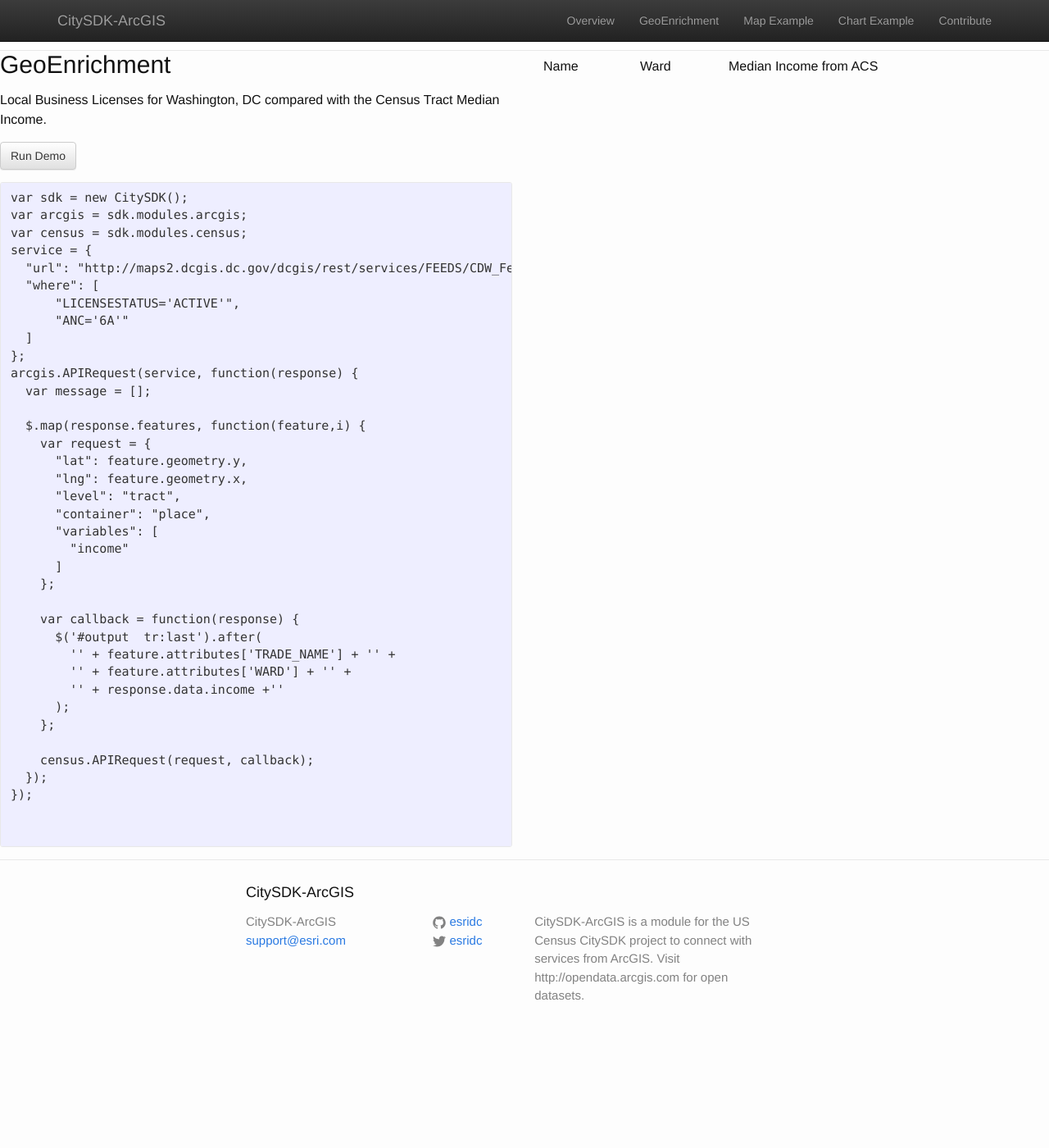
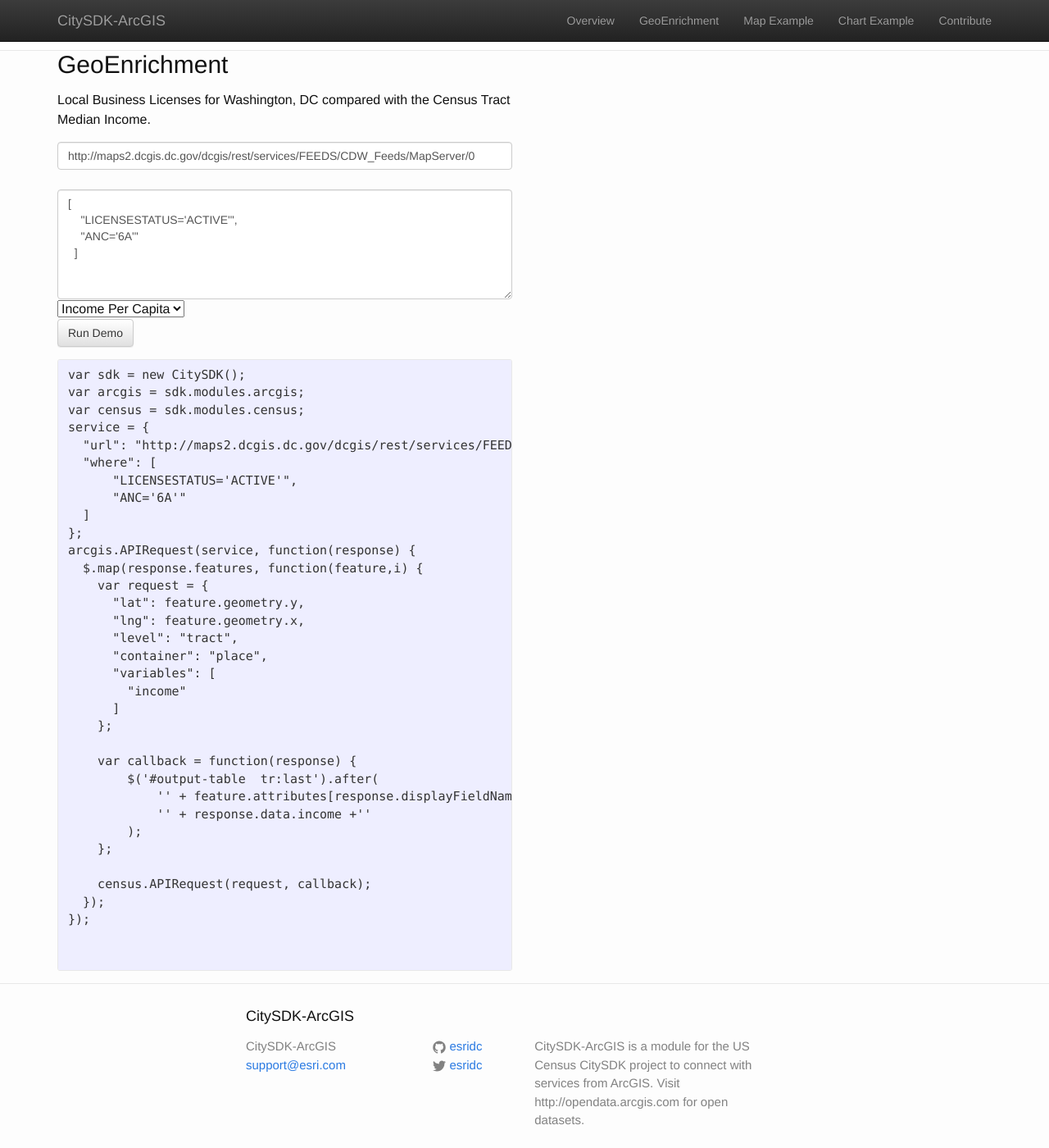
Before and after one commit to esridc/citysdk-arcgis, a Jekyll site: the page built from start.html, in a window 1280 px wide and 1400 px high. Shown: the whole window at 82% size. Built offline with Jekyll 4.4.1, drawn with Linux system fonts in a browser that asks for light colours.

Commit message:
Made the enrichment user controlled

```diff
--- a/start.html
+++ b/start.html
@@ -2,12 +2,25 @@
 layout: default
 ---
 
-
+<div class="container">
 <!-- Example row of columns -->
 <div class="row">
   <div class="col-md-6">
     <h2>GeoEnrichment</h2>
     <p>Local Business Licenses for Washington, DC compared with the Census Tract Median Income.</p>
+    <div class="">
+      <input class="form-control" type="text" id="service-url" value="http://maps2.dcgis.dc.gov/dcgis/rest/services/FEEDS/CDW_Feeds/MapServer/0" /><br />
+      <textarea class="form-control" id="service-where" rows=6>[
+    "LICENSESTATUS='ACTIVE'",
+    "ANC='6A'"
+  ]</textarea>
+      <select id="service-variable">
+        <option value="income_per_capita" default>Income Per Capita</option>
+        <option value="age" default>Age</option>
+        <option value="population" default>Population</option>
+        <option value="commute_time" default>Commute Time</option>
+      </select>
+    </div>
     <p><a class="btn btn-default" href="#" onclick="runDemo()">Run Demo</a></p>
     <pre>
 var sdk = new CitySDK();
@@ -21,8 +34,6 @@
   ]
 };
 arcgis.APIRequest(service, function(response) {
-  var message = [];
-
   $.map(response.features, function(feature,i) {
     var request = {
       "lat": feature.geometry.y,
@@ -35,11 +46,10 @@
     };
 
     var callback = function(response) {
-      $('#output  tr:last').after(
-        '<tr><td>' + feature.attributes['TRADE_NAME'] + '</td>' +
-        '<td>' + feature.attributes['WARD'] + '</td>' +
-        '<td>' + response.data.income +'</td></tr>'
-      );
+        $('#output-table  tr:last').after(
+            '<tr><td>' + feature.attributes[response.displayFieldName] + '</td>' +
+            '<td>' + response.data.income +'</td></tr>'
+        );
     };
 
     census.APIRequest(request, callback);
@@ -49,50 +59,53 @@
     </pre>
   </div>
   <div class="col-md-6">
-    <div class="table-responsive">
-      <table class="table table-striped" id="output">
-          <thead><tr><td>Name</td><td>Ward</td><td>Median Income from ACS</td></tr></thead>
-      </table>
+    <div id="output" class="table-responsive">
+
     </div>
  </div>
 </div>
-
+</div>
 
 <script type="text/javascript">
   var sdk = new CitySDK();
   var arcgis = sdk.modules.arcgis;
   var census = sdk.modules.census;
+  var variable, where, url;
   census.enable("d9084c5c4a0e92c442406b5eae0f14ec71d83569");
   function runDemo() {
+    url = $('#service-url').val();
+    where = JSON.parse($('#service-where').val());
+    variable = $('#service-variable').val();
+    console.log("Census Variable", variable);
+
+    if(where.length == 0){
+      where = ["1=1"];
+    }
     citySDKArcGIS_Table({
-            "url": "http://maps2.dcgis.dc.gov/dcgis/rest/services/FEEDS/CDW_Feeds/MapServer/0",
-            "where": [
-                "LICENSESTATUS='ACTIVE'",
-                "ANC='6A'"
-            ]
+            "url": url,
+            "where": where
         });
   }
 
   function citySDKArcGIS_Table(request) {
-      arcgis.APIRequest(request, function(response) {
-          var message = [];
-
-          $.map(response.features, function(feature,i) {
+      $("#output").html('<table class="table table-striped" id="output-table"> <thead><tr><td>Name</td><td>ACS '
+        +  $('#service-variable option:selected').text() +'</td></tr></thead> </table>');
+      arcgis.APIRequest(request, function(service) {
+          $.map(service.features, function(feature,i) {
               var request = {
                   "lat": feature.geometry.y,
                   "lng": feature.geometry.x,
-                  "level": "tract",
-                  "container": "place",
+                  "level": "place",
                   "variables": [
-                      "income"
+                      variable
                   ]
               };
+              console.log("Request", request)
 
               var callback = function(response) {
-                  $('#output  tr:last').after(
-                      '<tr><td>' + feature.attributes['TRADE_NAME'] + '</td>' +
-                      '<td>' + feature.attributes['WARD'] + '</td>' +
-                      '<td>' + response.data.income +'</td></tr>'
+                  $('#output-table  tr:last').after(
+                      '<tr><td>' + feature.attributes[service.displayFieldName] + '</td>' +
+                      '<td>' + response.data[variable] +'</td></tr>'
                   );
               };
 
```
Also changed, not shown: index.html (+4 -3 lines).
